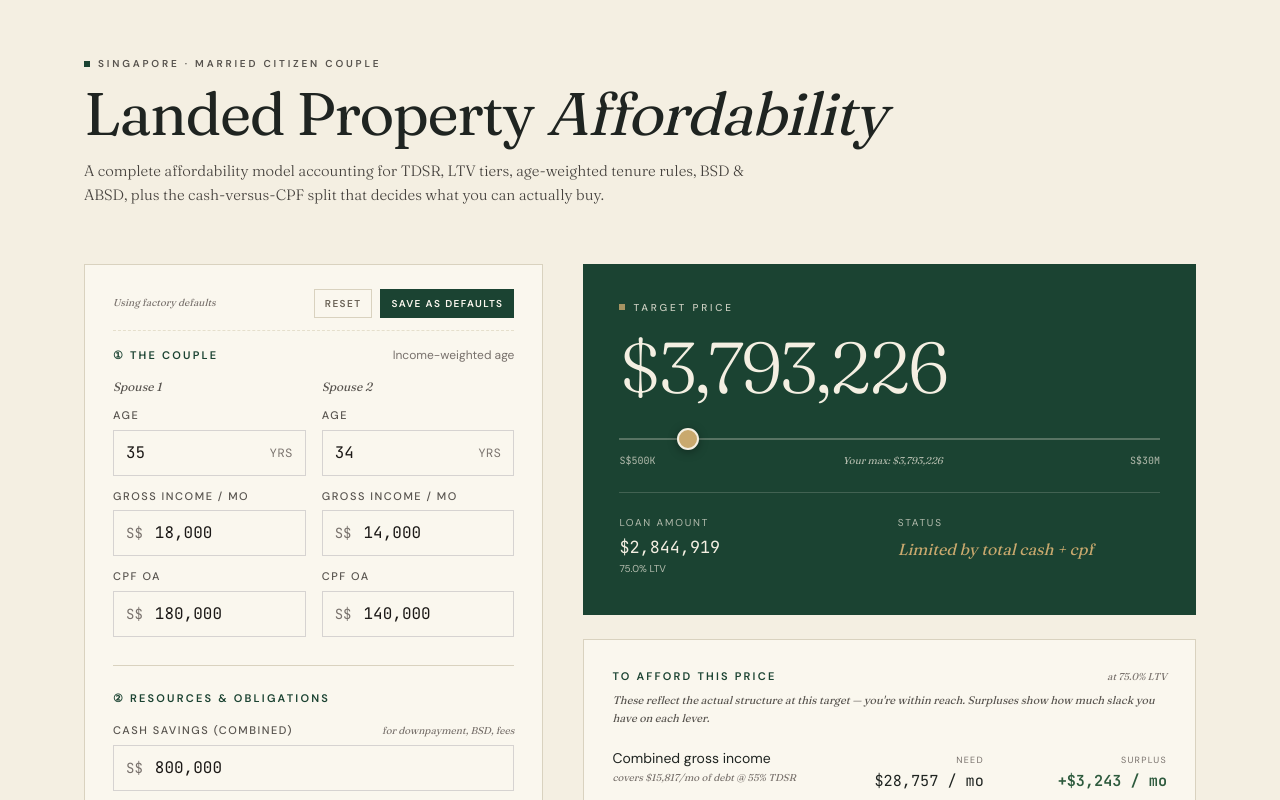
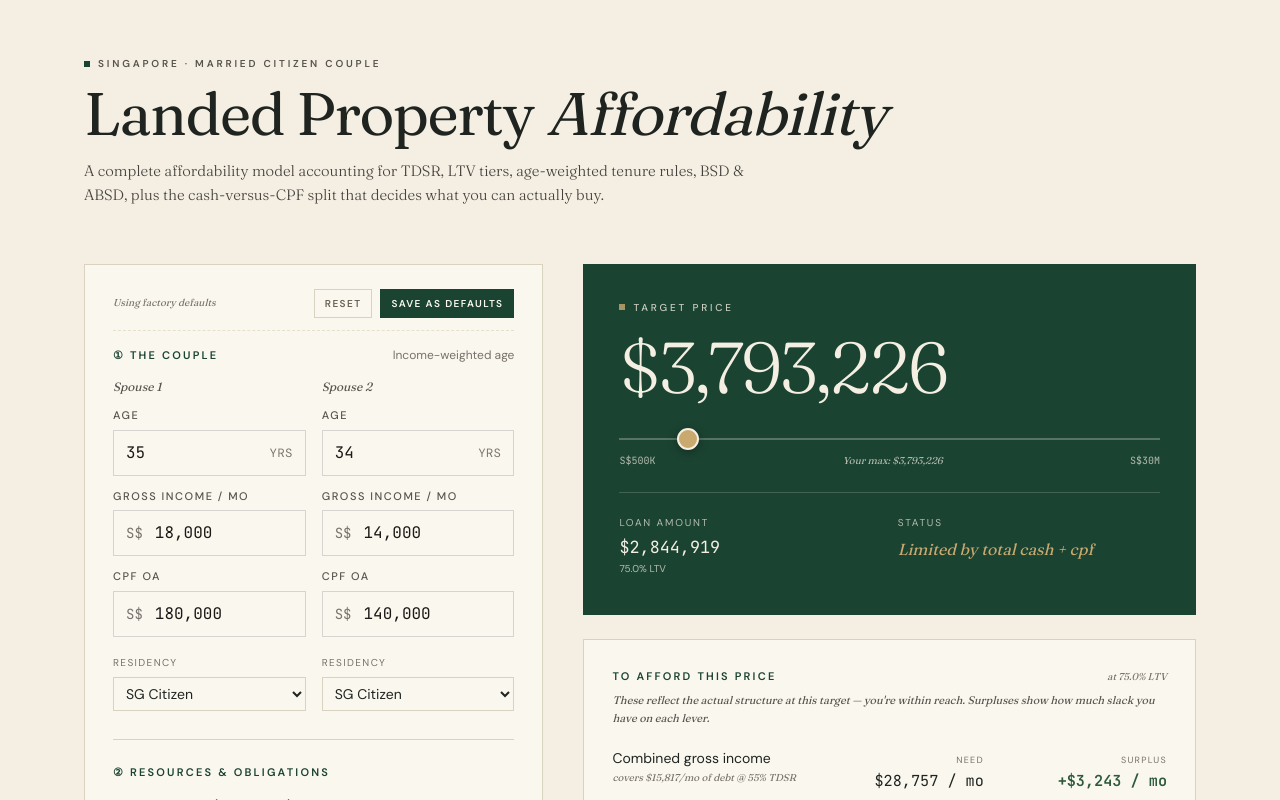
Before and after one commit to thespacemanatee/sg-property-affordability, a React (Vite) app: page / in a window 1280 px wide. Shown: the top 800 px of the page. Built offline with nearby package versions, Linux system fonts and the light colour scheme.

Commit message:
Per-buyer residency dropdowns wired into ABSD

```diff
--- a/src/App.jsx
+++ b/src/App.jsx
@@ -336,6 +336,8 @@ const FACTORY_DEFAULTS = {
   tenure: 25,
   propertyOrder: "first",
   propertyType: "condo",
+  residency1: "sc",
+  residency2: "sc",
   stressRate: 4.0,
   marketRate: 3.25,
   ltvTarget: null,
@@ -353,6 +355,8 @@ export default function LandedAffordabilityCalculator() {
   const [tenure, setTenure] = useState(FACTORY_DEFAULTS.tenure);
   const [propertyOrder, setPropertyOrder] = useState(FACTORY_DEFAULTS.propertyOrder);
   const [propertyType, setPropertyType] = useState(FACTORY_DEFAULTS.propertyType);
+  const [residency1, setResidency1] = useState(FACTORY_DEFAULTS.residency1);
+  const [residency2, setResidency2] = useState(FACTORY_DEFAULTS.residency2);
   const [stressRate, setStressRate] = useState(FACTORY_DEFAULTS.stressRate);
   const [marketRate, setMarketRate] = useState(FACTORY_DEFAULTS.marketRate);
   // Target price the user is evaluating. null = follow the computed max.
@@ -384,6 +388,8 @@ export default function LandedAffordabilityCalculator() {
           if (typeof s.tenure === "number") setTenure(s.tenure);
           if (typeof s.propertyOrder === "string") setPropertyOrder(s.propertyOrder);
           if (typeof s.propertyType === "string") setPropertyType(s.propertyType);
+          if (typeof s.residency1 === "string") setResidency1(s.residency1);
+          if (typeof s.residency2 === "string") setResidency2(s.residency2);
           if (typeof s.stressRate === "number") setStressRate(s.stressRate);
           if (typeof s.marketRate === "number") setMarketRate(s.marketRate);
           if (s.ltvTarget === null || typeof s.ltvTarget === "number")
@@ -407,7 +413,7 @@ export default function LandedAffordabilityCalculator() {
         JSON.stringify({
           age1, income1, age2, income2,
           existingDebt, cash, cpf1, cpf2,
-          tenure, propertyOrder, propertyType, stressRate, marketRate, ltvTarget,
+          tenure, propertyOrder, propertyType, residency1, residency2, stressRate, marketRate, ltvTarget,
         })
       );
       setSavedHasDefaults(true);
@@ -430,6 +436,8 @@ export default function LandedAffordabilityCalculator() {
     setTenure(FACTORY_DEFAULTS.tenure);
     setPropertyOrder(FACTORY_DEFAULTS.propertyOrder);
     setPropertyType(FACTORY_DEFAULTS.propertyType);
+    setResidency1(FACTORY_DEFAULTS.residency1);
+    setResidency2(FACTORY_DEFAULTS.residency2);
     setStressRate(FACTORY_DEFAULTS.stressRate);
     setMarketRate(FACTORY_DEFAULTS.marketRate);
     setLtvTarget(FACTORY_DEFAULTS.ltvTarget);
@@ -478,13 +486,11 @@ export default function LandedAffordabilityCalculator() {
       minCashPct = 0.25;
     }
 
-    // ABSD: residency × property-order lookup. Defaults below preserve the
-    // pre-generalisation calc (both SC, joint, no remission) until the UI
-    // wiring lands in later tasks.
+    // ABSD: residency × property-order lookup.
     const absdRate = effectiveAbsdRate({
       buyerMode: "joint",
-      residency1: "sc",
-      residency2: "sc",
+      residency1,
+      residency2,
       propertyOrder,
       remission: false,
     });
@@ -668,7 +674,7 @@ export default function LandedAffordabilityCalculator() {
     };
   }, [
     age1, age2, income1, income2, existingDebt, cash, cpf1, cpf2,
-    tenure, propertyOrder, stressRate, marketRate, targetOverride, ltvTarget,
+    tenure, propertyOrder, residency1, residency2, stressRate, marketRate, targetOverride, ltvTarget,
   ]);
 
   const bottleneckLabel = {
@@ -676,6 +682,24 @@ export default function LandedAffordabilityCalculator() {
     cash: "Minimum cash downpayment",
     funds: "Total cash + CPF",
   }[c.bottleneck] || "Total cash + CPF";
+
+  const renderResidencySelect = (value, onChange) => (
+    <label className="block">
+      <span className="text-[10px] uppercase tracking-[0.14em] text-stone-500">
+        Residency
+      </span>
+      <select
+        value={value}
+        onChange={(e) => onChange(e.target.value)}
+        className="mt-1 w-full text-sm py-1.5 px-2 border bg-[#FAF7EE]"
+        style={{ borderColor: "#D9D2BF", color: "#1F2421" }}
+      >
+        <option value="sc">SG Citizen</option>
+        <option value="spr">SG PR</option>
+        <option value="foreigner">Foreigner</option>
+      </select>
+    </label>
+  );
 
   return (
     <div
@@ -846,6 +870,7 @@ export default function LandedAffordabilityCalculator() {
                   <NumberInput label="Age" value={age1} onChange={setAge1} suffix="yrs" />
                   <NumberInput label="Gross Income / mo" value={income1} onChange={setIncome1} prefix="S$" />
                   <NumberInput label="CPF OA" value={cpf1} onChange={setCpf1} prefix="S$" />
+                  {renderResidencySelect(residency1, setResidency1)}
                 </div>
                 <div className="space-y-3">
                   <p className="text-xs text-stone-600 italic" style={{ fontFamily: '"Fraunces", serif' }}>
@@ -854,6 +879,7 @@ export default function LandedAffordabilityCalculator() {
                   <NumberInput label="Age" value={age2} onChange={setAge2} suffix="yrs" />
                   <NumberInput label="Gross Income / mo" value={income2} onChange={setIncome2} prefix="S$" />
                   <NumberInput label="CPF OA" value={cpf2} onChange={setCpf2} prefix="S$" />
+                  {renderResidencySelect(residency2, setResidency2)}
                 </div>
               </div>
             </div>
@@ -918,6 +944,20 @@ export default function LandedAffordabilityCalculator() {
                   ))}
                 </div>
                 {propertyType === "landed" && (
+                  (residency1 !== "sc" || residency2 !== "sc") ? (
+                    <p
+                      className="text-[11px] mt-2 px-3 py-2 leading-relaxed"
+                      style={{
+                        background: "rgba(160,76,45,0.08)",
+                        color: "#A04C2D",
+                        fontFamily: '"Fraunces", serif',
+                        fontStyle: "italic",
+                      }}
+                    >
+                      ⚠ Mainland landed property requires Singapore Citizenship.
+                      Calculation continues for reference only.
+                    </p>
+                  ) : (
                     <p
                       className="text-[11px] italic text-stone-600 mt-2 leading-relaxed"
                       style={{ fontFamily: '"Fraunces", serif' }}
@@ -925,6 +965,7 @@ export default function LandedAffordabilityCalculator() {
                       Mainland landed property may only be purchased by Singapore
                       Citizens; Sentosa Cove permits PRs subject to LDAU approval.
                     </p>
+                  )
                 )}
               </div>
 
```
Lines whose indentation alone changed are shown as unchanged.
